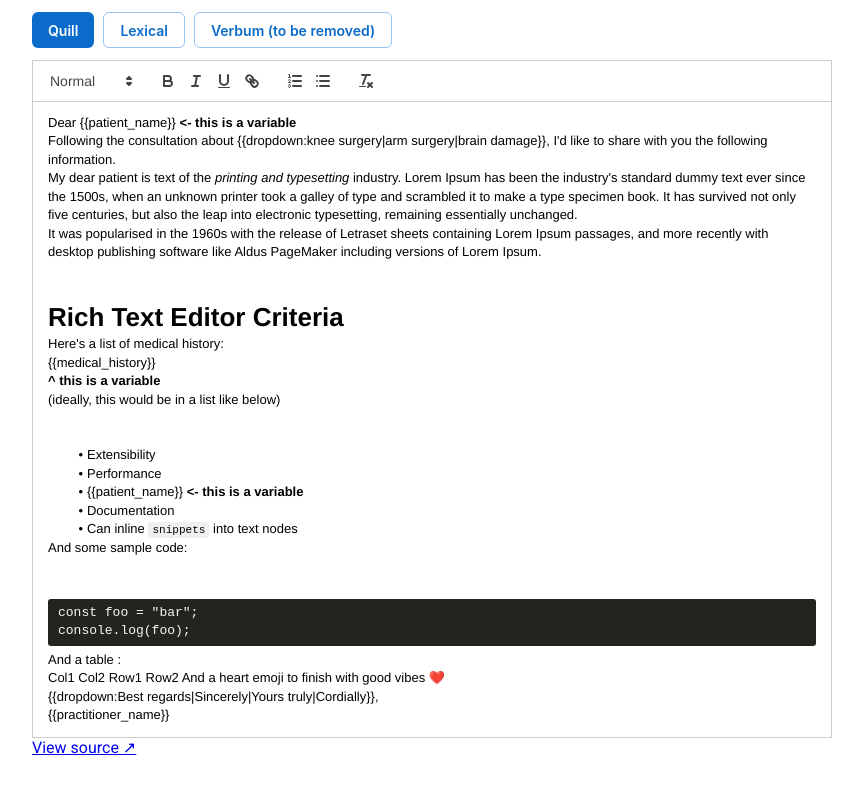
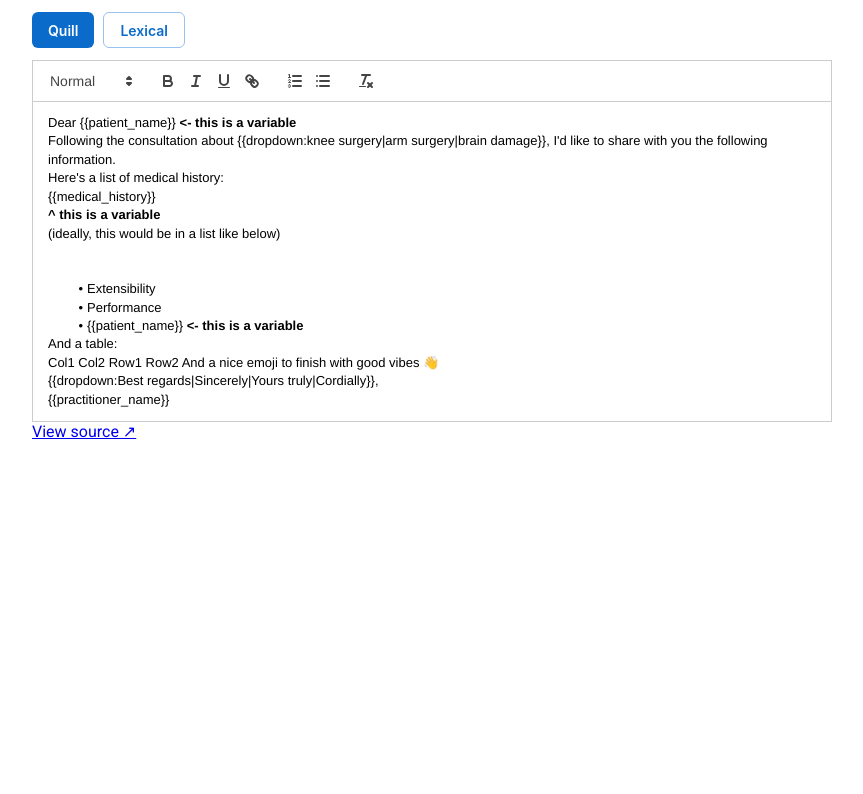
Before and after one commit to fwuensche/react-rich-text-editors, a React (Create React App) app: page /#/quill in a window 1280 px wide. Shown: the top 794 px of the page, without its empty margins (208-1071 px from the left). Built offline with nearby package versions, Linux system fonts and the light colour scheme.

Commit message:
remove verbum

```diff
--- a/package.json
+++ b/package.json
@@ -16,7 +16,6 @@
     "react-quill": "^2.0.0",
     "react-router-dom": "^6.16.0",
     "react-scripts": "5.0.1",
-    "verbum": "^0.5.0",
     "web-vitals": "^2.1.4"
   },
   "scripts": {
--- a/src/App.js
+++ b/src/App.js
@@ -3,7 +3,6 @@ import { HashRouter, Route, Routes } from 'react-router-dom'
 import Home from './components/Home'
 import Lexical from './components/lexical/Lexical'
 import Quill from './components/quill/Quill'
-import Verbum from './components/verbum/Verbum'
 
 const App = () => {
   return (
@@ -14,7 +13,6 @@ const App = () => {
           <Route path="/" element={<Home />} />
           <Route path="/quill" element={<Quill />} />
           <Route path="/lexical" element={<Lexical />} />
-          <Route path="/verbum" element={<Verbum />} />
         </Routes>
       </HashRouter>
     </div>
--- a/src/components/Navbar.js
+++ b/src/components/Navbar.js
@@ -14,9 +14,6 @@ const Navbar = () => {
       <Button variant={path === '/lexical' ? 'solid' : 'outlined'} onClick={() => navigate('/lexical')}>
         Lexical
       </Button>
-      <Button variant={path === '/verbum' ? 'solid' : 'outlined'} onClick={() => navigate('/verbum')}>
-        Verbum (to be removed)
-      </Button>
     </div>
   )
 }
--- a/src/components/lexical/plugins/VariablesPlugin.js
+++ b/src/components/lexical/plugins/VariablesPlugin.js
@@ -1,5 +1,5 @@
 import { useEffect } from 'react'
-import { $insertNodes, TextNode } from 'lexical'
+import { TextNode } from 'lexical'
 import { useLexicalComposerContext } from '@lexical/react/LexicalComposerContext'
 import { $createDropdownNode } from '../nodes/DropdownNode'
 
@@ -9,7 +9,7 @@ function injectVariableContent(node) {
   const textContent = node.getTextContent()
 
   if (textContent.includes('{{medical_history}}')) {
-    node.setTextContent(textContent.replace('{{medical_history}}', '\n- Cancer\n- Diabetes\n- Heart disease\n'))
+    node.setTextContent(textContent.replace('{{medical_history}}', '- Cancer\n- Diabetes\n- Heart disease\n'))
   }
 
   if (textContent.includes('{{patient_name}}')) {
--- a/src/shared.js
+++ b/src/shared.js
@@ -1,19 +1,12 @@
 export const INITIAL_CONTENT = `
 <p>Dear {{patient_name}} <strong><- this is a variable</strong></p>
+
 <p>Following the consultation about {{dropdown:knee surgery|arm surgery|brain damage}}, I'd like to share with you the following information.</p>
-<p>My dear patient is text of the <i>printing and typesetting</i> industry.
-Lorem Ipsum has been the industry's standard dummy text ever since the 1500s,
-when an unknown printer took a galley of type and scrambled it to make a type specimen book.
-It has survived not only five centuries, but also the leap into electronic typesetting,
-remaining essentially unchanged.</p>
 
-<p>It was popularised in the 1960s with the release of Letraset sheets containing Lorem Ipsum passages,
-and more recently with desktop publishing software like Aldus PageMaker including versions of Lorem Ipsum.</p>
-
-<h1>Rich Text Editor Criteria</h1>
 <p>Here's a list of medical history:</p>
 
 <p>{{medical_history}}</p>
+
 <p><strong>^ this is a variable</strong></p>
 
 <p>(ideally, this would be in a list like below)</p>
@@ -22,16 +15,9 @@ and more recently with desktop publishing software like Aldus PageMaker includin
   <li>Extensibility</li>
   <li>Performance</li>
   <li>{{patient_name}} <strong><- this is a variable</strong></li>
-  <li>Documentation</li>
-  <li>Can inline <code>snippets</code> into text nodes</li>
 </ul>
 
-<p>And some sample code:</p>
-
-<pre>const foo = "bar";
-console.log(foo);</pre>
-
-<p>And a table : </p>
+<p>And a table:</p>
 
 <table>
 <tr>
@@ -51,7 +37,7 @@ console.log(foo);</pre>
 </tr>
 </table>
 
-<p>And a heart emoji to finish with good vibes ❤️</p>
+<p>And a nice emoji to finish with good vibes 👋</p>
 
 <p>{{dropdown:Best regards|Sincerely|Yours truly|Cordially}},</p>
 
```
Also changed, not shown: 1 other file (tests, documents, lock files or other folders).
